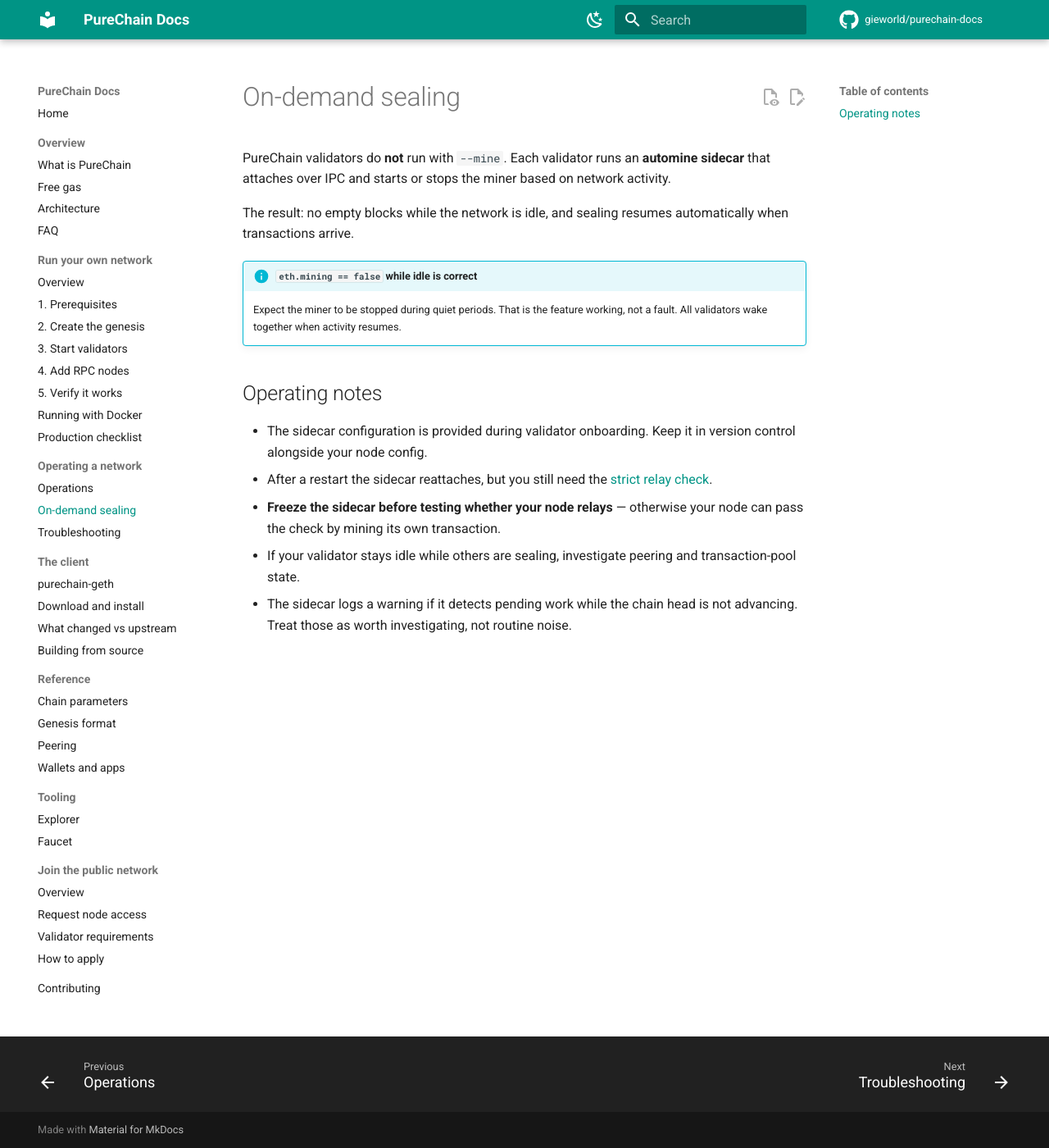
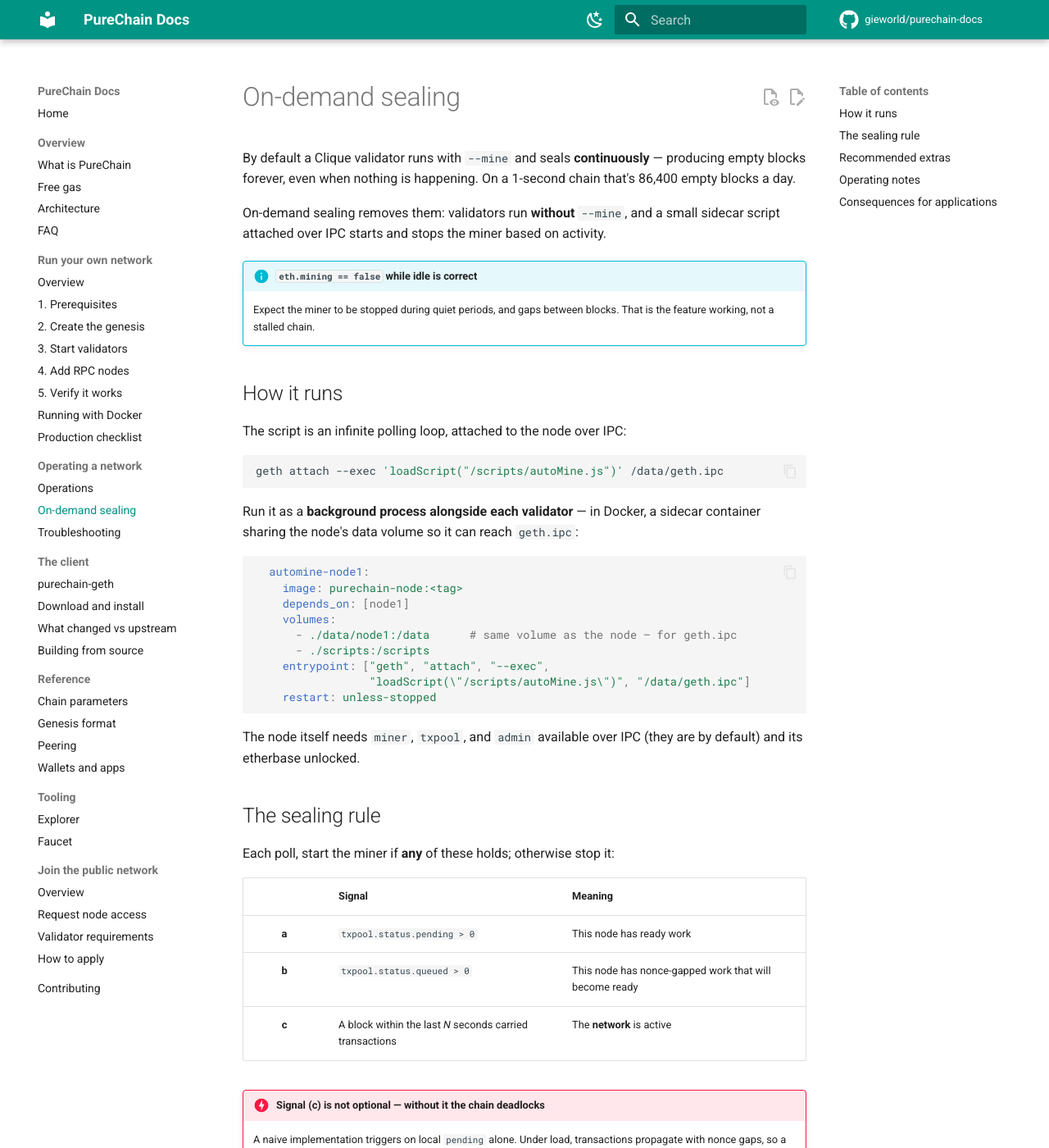
Before and after one commit to gieworld/purechain-docs, an MkDocs documentation site: the page built from docs/03-operating/sealing.md, in a window 1280 px wide and 1400 px high. Shown: the whole window at 82% size. Built offline with MkDocs 1.6.1 and Material for MkDocs 9.7.7, drawn with Linux system fonts in a browser that asks for light colours; comment, search, counter and statistics services are not loaded; some of the changed text lies outside the part shown.

Commit message:
Make on-demand sealing implementable
The page described the behavior but not how to build it, leaving anyone
running their own network unable to actually set it up.

Adds: the attach command, a Docker sidecar compose snippet, the sealing
rule as a table, and the stall-watchdog / startup recommendations.

Keeps one piece of reasoning because omitting it produces a broken
implementation: triggering on local pending alone deadlocks the chain under
load (nonce gaps -> validators stop together -> sealer count falls below
Clique's floor(N/2)+1). Stated as a four-line warning rather than the
original engineering narrative.

Co-Authored-By: Claude Opus 5 (1M context) <noreply@anthropic.com>
Claude-Session: https://claude.ai/code/session_01CqRLHWhgMTg2wwzCFftAbN

````diff
--- a/docs/03-operating/sealing.md
+++ b/docs/03-operating/sealing.md
@@ -1,25 +1,92 @@
 # On-demand sealing
 
-PureChain validators do **not** run with `--mine`. Each validator runs an
-**automine sidecar** that attaches over IPC and starts or stops the miner based
-on network activity.
+By default a Clique validator runs with `--mine` and seals **continuously** —
+producing empty blocks forever, even when nothing is happening. On a 1-second
+chain that's 86,400 empty blocks a day.
 
-The result: no empty blocks while the network is idle, and sealing resumes
-automatically when transactions arrive.
+On-demand sealing removes them: validators run **without** `--mine`, and a small
+sidecar script attached over IPC starts and stops the miner based on activity.
 
 !!! info "`eth.mining == false` while idle is correct"
-    Expect the miner to be stopped during quiet periods. That is the feature
-    working, not a fault. All validators wake together when activity resumes.
+    Expect the miner to be stopped during quiet periods, and gaps between blocks.
+    That is the feature working, not a stalled chain.
+
+## How it runs
+
+The script is an infinite polling loop, attached to the node over IPC:
+
+```bash
+geth attach --exec 'loadScript("/scripts/autoMine.js")' /data/geth.ipc
+```
+
+Run it as a **background process alongside each validator** — in Docker, a
+sidecar container sharing the node's data volume so it can reach `geth.ipc`:
+
+```yaml
+  automine-node1:
+    image: purechain-node:<tag>
+    depends_on: [node1]
+    volumes:
+      - ./data/node1:/data      # same volume as the node — for geth.ipc
+      - ./scripts:/scripts
+    entrypoint: ["geth", "attach", "--exec",
+                 "loadScript(\"/scripts/autoMine.js\")", "/data/geth.ipc"]
+    restart: unless-stopped
+```
+
+The node itself needs `miner`, `txpool`, and `admin` available over IPC (they are
+by default) and its etherbase unlocked.
+
+## The sealing rule
+
+Each poll, start the miner if **any** of these holds; otherwise stop it:
+
+| | Signal | Meaning |
+|:-:|---|---|
+| **a** | `txpool.status.pending > 0` | This node has ready work |
+| **b** | `txpool.status.queued > 0` | This node has nonce-gapped work that will become ready |
+| **c** | A block within the last *N* seconds carried transactions | The **network** is active |
+
+!!! danger "Signal (c) is not optional — without it the chain deadlocks"
+    A naive implementation triggers on local `pending` alone. Under load,
+    transactions propagate with nonce gaps, so a validator briefly sees
+    `pending == 0` (its copies are in `queued`) and stops sealing.
+
+    When enough validators do that at once, the number actively sealing drops
+    below Clique's `floor(N/2) + 1`, every remaining sealer hits *"signed
+    recently, must wait for others"*, and **block production stops**.
+
+    Signal (c) is derived from the chain, so every validator observes it
+    identically and they stay in the sealer set together. Keep an idle window
+    long enough to cover propagation — a few seconds at minimum.
+
+When traffic genuinely stops, blocks stop carrying transactions, every validator
+independently sees the same quiet chain, and they all stand down together.
+
+## Recommended extras
+
+- **A stall watchdog.** If ready work exists but the head hasn't advanced for a
+  while, log it and nudge the miner (stop, then start). Only count that timer
+  while work is actually pending — otherwise it false-fires on the first burst
+  after any quiet period.
+- **Set etherbase and gas price on startup**, so the sidecar is self-sufficient
+  after a restart: `miner.setEtherbase(...)`, `miner.setGasPrice(0)`.
+
+A reference implementation ships with the client repository as
+`rehearsal/scripts/autoMine-v2.js`.
 
 ## Operating notes
 
-- The sidecar configuration is provided during validator onboarding. Keep it in
-  version control alongside your node config.
 - After a restart the sidecar reattaches, but you still need the
   [strict relay check](operations.md#after-every-restart).
 - **Freeze the sidecar before testing whether your node relays** — otherwise your
-  node can pass the check by mining its own transaction.
+  node passes the check by mining its own transaction.
 - If your validator stays idle while others are sealing, investigate peering and
   transaction-pool state.
-- The sidecar logs a warning if it detects pending work while the chain head is
-  not advancing. Treat those as worth investigating, not routine noise.
+- Keep the sidecar script and config in version control alongside your node config.
+
+## Consequences for applications
+
+Block intervals are **not** fixed. Anything that polls for new blocks, or times
+out waiting for one, must tolerate idle gaps — a quiet chain is healthy. See
+[chain parameters](../05-reference/chain-params.md#block-production-is-on-demand).
````
